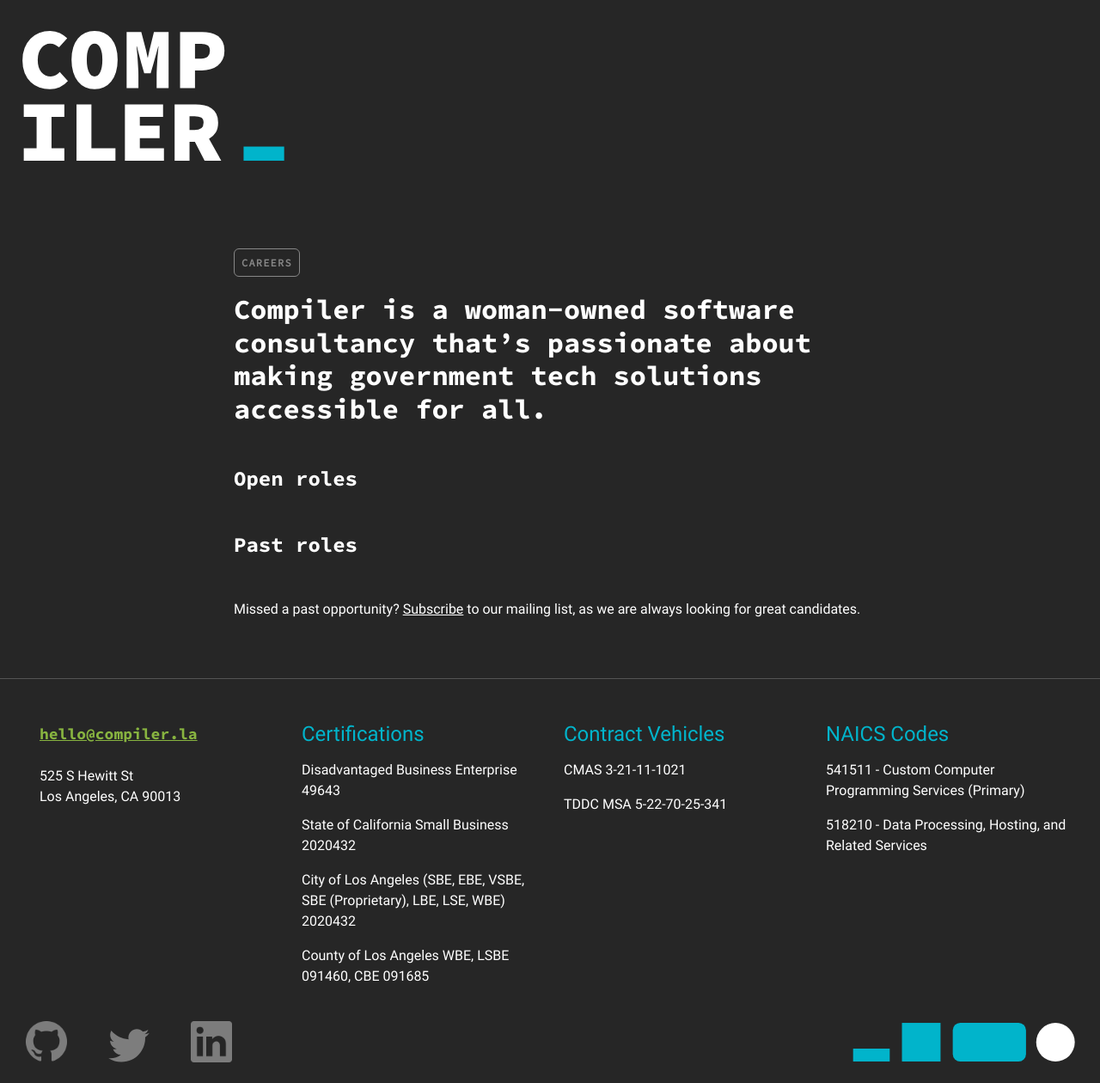
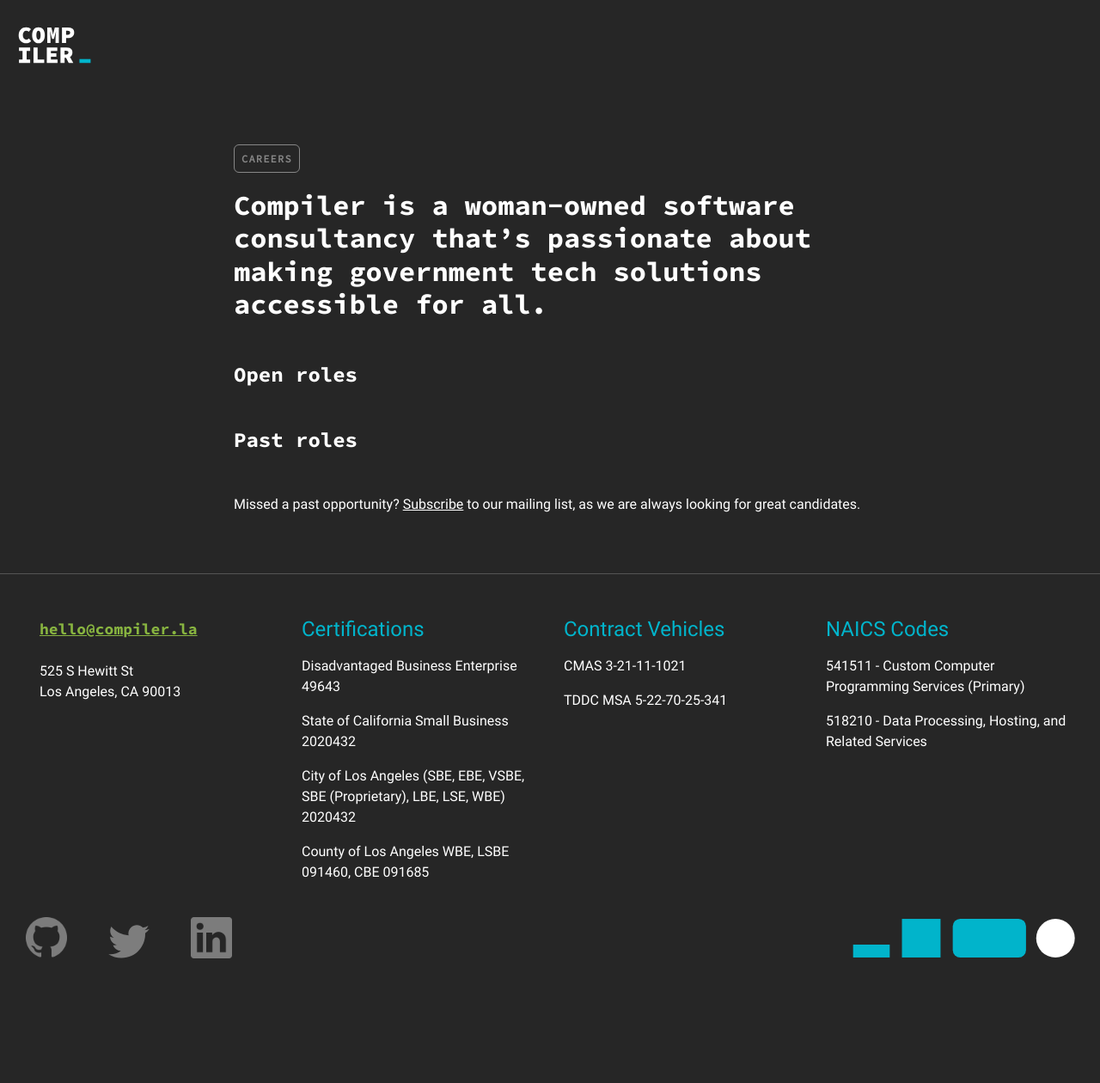
Before and after one commit to compilerla/compiler.la, a Jekyll site: the page built from jobs.html, in a window 1280 px wide. Shown: the whole page at 86% size. Built offline with Jekyll 4.4.1, drawn with Linux system fonts in a browser that asks for light colours; after the commit the page ends 1139 px from its top, so only the background shows below that.

Commit message:
refactor: leave large logo on homepage, use small logo everywhere else
large logo is a stopgap and can be removed once homepage is implemented

```diff
--- a/_layouts/default.html
+++ b/_layouts/default.html
@@ -38,7 +41,12 @@
 
 <body>
     <header>
-        <a href="/"><img class="logo" src="/assets/compiler_logo_stacked.svg" alt="Compiler logo"></a>
+        {% if page.large_logo %}
+            {% assign logo_class = "logo-lg" %}
+        {% else %}
+            {% assign logo_class = "logo" %}
+        {% endif %}
+        <a href="/"><img class="{{ logo_class }}" src="/assets/compiler_logo_stacked.svg" alt="Compiler logo"></a>
     </header>
 
     <main>
--- a/index.html
+++ b/index.html
@@ -1,6 +1,7 @@
 ---
 layout: default
 description: We build open-source, human-centered, secure, agile solutions to support the delivery of government services that increase equity of opportunity.
+large_logo: true
 ---
 <div class="row py-5">
     <h1 class="san-serif">we build software for the government</h1>
--- a/styles/base.css
+++ b/styles/base.css
@@ -205,13 +205,13 @@
 
 :root {
     --header-margin-left: -5px;
-    --logo-width: 15rem;
+    --logo-lg-width: 15rem;
 }
 
 @media (min-width: 992px) {
     :root {
         --header-margin-left: -10px;
-        --logo-width: 20rem;
+        --logo-lg-width: 20rem;
     }
 }
 
@@ -220,8 +220,12 @@
     /* account for padding within the Compiler logo*/
 }
 
+.logo-lg {
+    width: var(--logo-lg-width);
+}
+
 .logo {
-    width: var(--logo-width);
+    width: 5.5rem;
 }
 
 /* Main */
```
Also changed, not shown: other parts of _layouts/default.html (+3 -0 lines).
